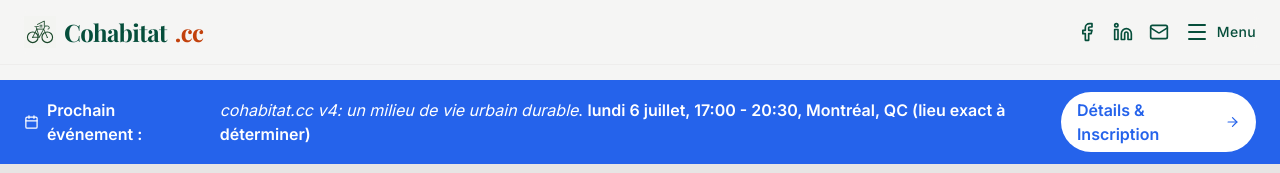
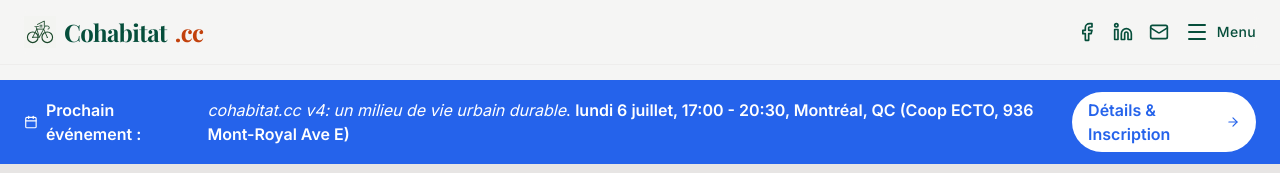
Before and after one commit to rngadam/cohabitat.cc, a website: page index.html in a window 1280 px wide. Shown: the top 173 px of the page. Drawn offline with nearby package versions, Linux system fonts and the light colour scheme; a web font is replaced by a local one.

Commit message:
Update event location in index.html

```diff
--- a/index.html
+++ b/index.html
@@ -69,7 +69,7 @@ height="0" width="0" style="display:none;visibility:hidden"></iframe></noscript>
                 <svg xmlns="http://www.w3.org/2000/svg" width="16" height="16" viewBox="0 0 24 24" fill="none" stroke="currentColor" stroke-width="2" stroke-linecap="round" stroke-linejoin="round" class="w-4 h-4"><rect width="18" height="18" x="3" y="4" rx="2" ry="2"/><line x1="16" x2="16" y1="2" y2="6"/><line x1="8" x2="8" y1="2" y2="6"/><line x1="3" x2="21" y1="10" y2="10"/></svg>
                 Prochain événement :
             </span>
-            <span><em>cohabitat.cc v4: un milieu de vie urbain durable</em>. <strong>lundi 6 juillet, 17:00 - 20:30, Montréal, QC (lieu exact à déterminer)</strong></span>
+            <span><em>cohabitat.cc v4: un milieu de vie urbain durable</em>. <strong>lundi 6 juillet, 17:00 - 20:30, Montréal, QC (Coop ECTO, 936 Mont-Royal Ave E)</strong></span>
             <a href="https://luma.com/i4szmw6z" target="_blank" rel="noopener noreferrer" class="inline-flex items-center gap-1 bg-white text-blue-600 px-4 py-1.5 rounded-full font-bold hover:bg-stone-100 transition-colors">
                 Détails & Inscription
                 <svg xmlns="http://www.w3.org/2000/svg" width="16" height="16" viewBox="0 0 24 24" fill="none" stroke="currentColor" stroke-width="2" stroke-linecap="round" stroke-linejoin="round" class="w-4 h-4"><path d="M5 12h14"/><path d="m12 5 7 7-7 7"/></svg>
```
